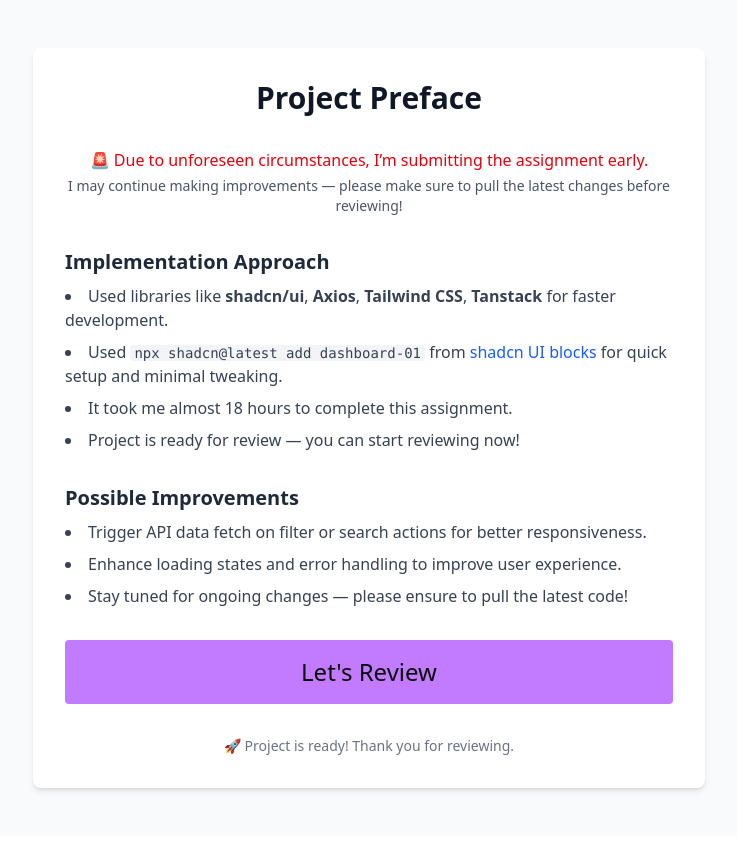
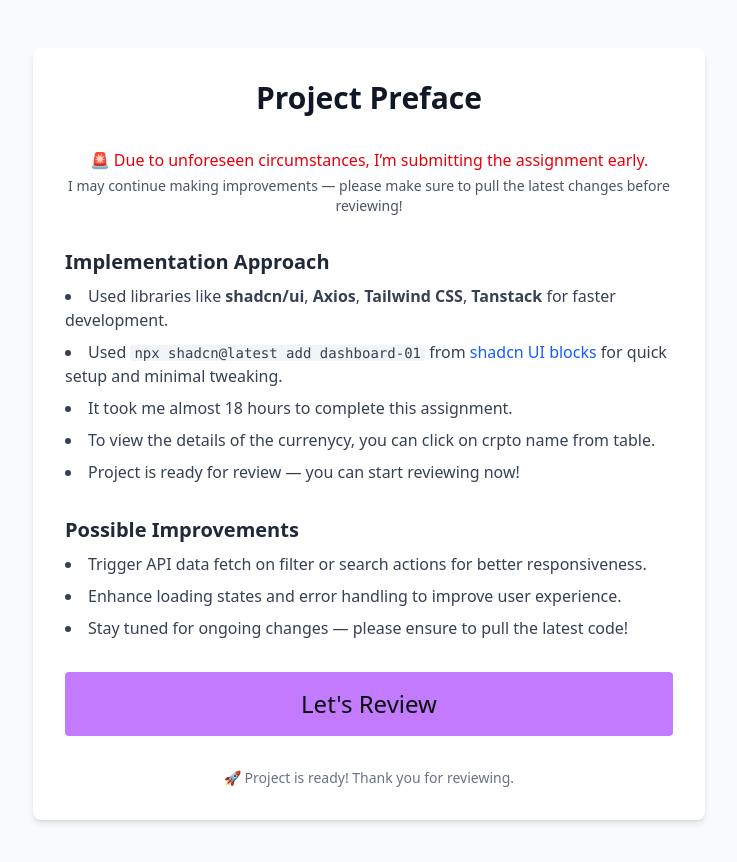
Before and after one commit to AshishBagdane/tokenfolio-assignment, a Next.js app: page / in a window 1280 px wide. Shown: the top 862 px of the page, without its empty margins (271-1008 px from the left). Before the commit the page ends 836 px from the top, so only its background shows below. Built offline with nearby package versions, Linux system fonts and the light colour scheme.

Commit message:
feat: add instruction to view crypto details

```diff
--- a/src/app/page.tsx
+++ b/src/app/page.tsx
@@ -48,6 +48,10 @@ function Home() {
               for quick setup and minimal tweaking.
             </li>
             <li>It took me almost 18 hours to complete this assignment.</li>
+            <li>
+              To view the details of the currenycy, you can click on crpto name
+              from table.
+            </li>
             <li>Project is ready for review — you can start reviewing now!</li>
           </ul>
         </section>
```
